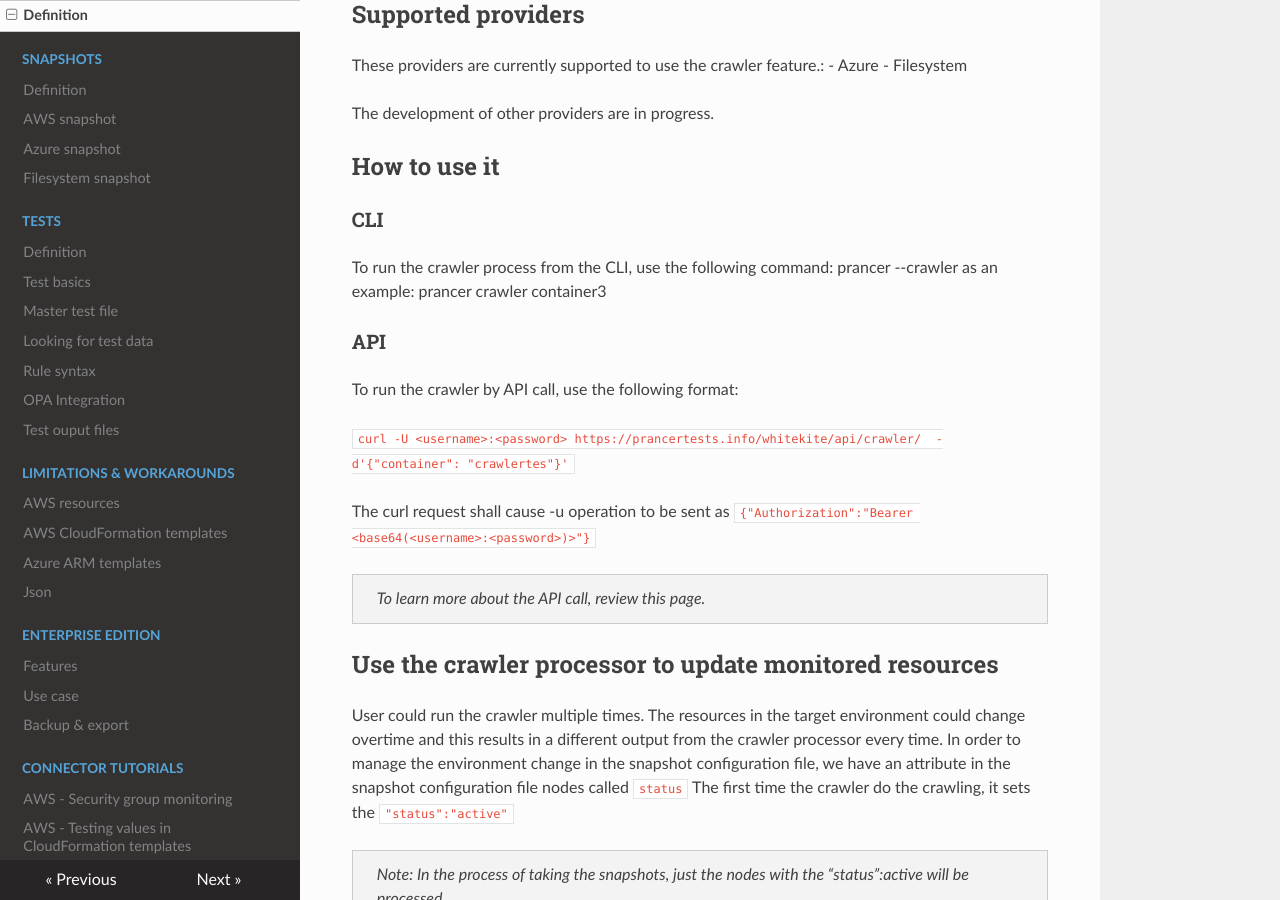
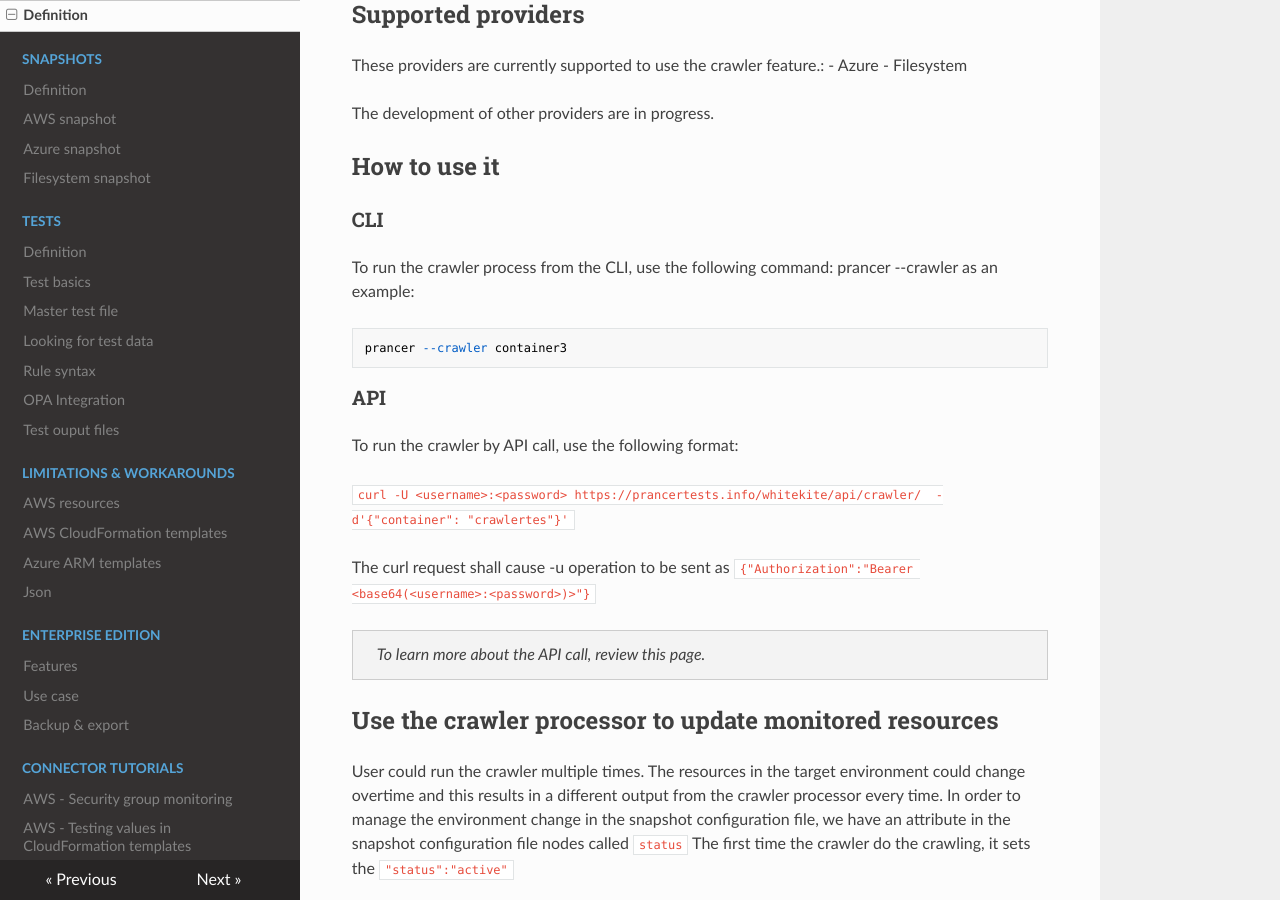
Before and after one commit to prancer-io/cloud-validation-framework, an MkDocs documentation site: the page built from docs/docs/crawler/crawler-definition.md, in a window 1280 px wide and 900 px high, scrolled down 1683 px. Built offline with MkDocs 1.6.1, drawn with Linux system fonts in a browser that asks for light colours; nearby versions of some CDN libraries.

````diff
--- a/docs/docs/crawler/crawler-definition.md
+++ b/docs/docs/crawler/crawler-definition.md
@@ -42,7 +42,9 @@ The development of other providers are in progress.
 To run the crawler process from the CLI, use the following command:
 prancer --crawler <name-of-the-container>
 as an example:
-prancer crawler container3
+```
+prancer --crawler container3
+```
 
 ### API
 To run the crawler by API call, use the following format:
````
